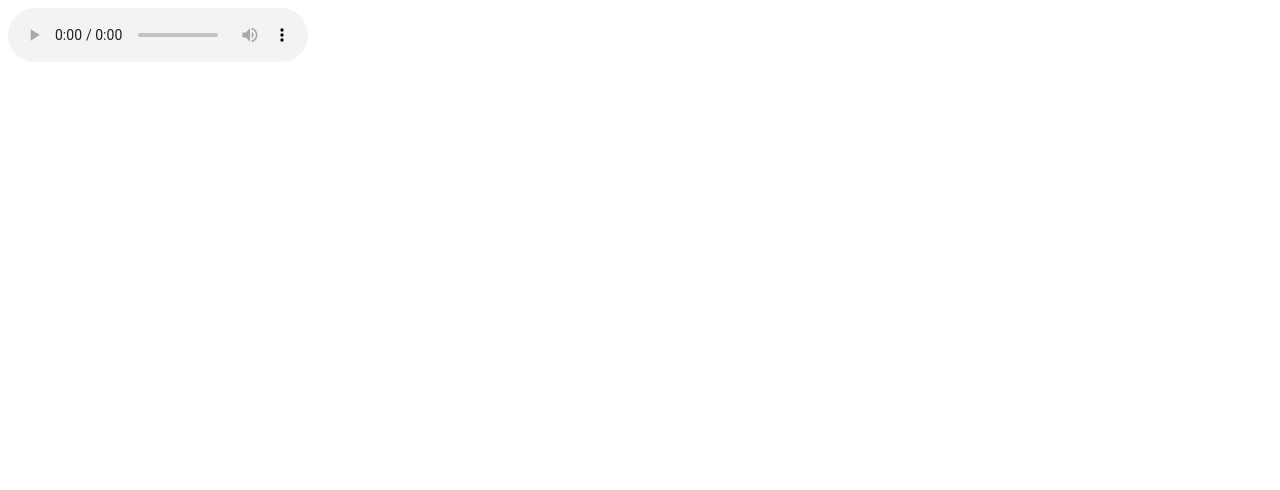
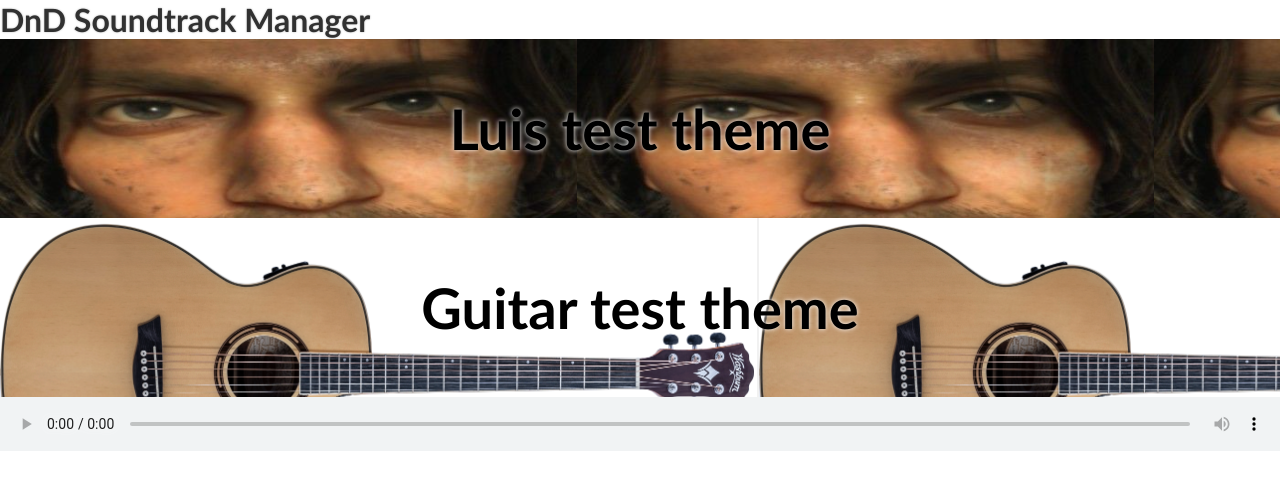
Before and after one commit to Ecsinecs/dndSoundtrackManager, a website: page index.html in a window 1280 px wide. Drawn offline with Linux system fonts and the light colour scheme; files whose address does not match are found by name.

Commit message:
song displayer done, working on song player.

```diff
--- /dev/null
+++ b/app.js
@@ -0,0 +1,36 @@
+class Song {
+    constructor(name, audio, image) {
+        this.name = name;
+        this.audio = audio;
+        this.image = image;
+        this.id = id;
+    }
+}
+
+const songs = [];
+
+//Obtener canciones
+const getSongs = async ()=>{
+    const response = await fetch("./songs.json")
+    const data = await response.json();
+    data.forEach(element => {
+        songs.push(new Song(element.name, element.audio, element.image, id = "" + (songs.length + 1)));
+    })
+    console.log(songs);
+    showDOM()
+}
+
+function showDOM() {
+    for (const song of songs)  {
+        let div= document.createElement("div")
+        div.classname = "songCard"
+        div.innerHTML =
+        `
+        <p class="songName" style="background-image: url('${song.image}')">${song.name}</p>
+            <source src="${song.audio}">
+        `
+        container.appendChild(div)
+    }
+}
+
+getSongs()
--- a/index.html
+++ b/index.html
@@ -1,13 +1,23 @@
 <!DOCTYPE html>
 <html lang="es">
-<head>
-    <meta charset="UTF-8">
-    <meta name="viewport" content="width=device-width, initial-scale=1.0">
+  <head>
+    <link rel="stylesheet" href="./css/style.css" />
+    <meta charset="UTF-8" />
+    <meta name="viewport" content="width=device-width, initial-scale=1.0" />
     <title>DnD Soundtrack Manager</title>
-</head>
-<body>
-    <audio controls>
-        <source src="./assets/audio/Re4R Luis temaiken.mp3">
-    </audio>
-</body>
+  </head>
+  <body>
+    <header>
+      <h1 class="title">DnD Soundtrack Manager</h1>
+    </header>
+    <main>
+        <div id="container"></div>
+    </main>
+    <footer>
+        <audio controls loop class="audioControls" id="audioController">
+          </audio>
+    </footer>
+    <!-- script load -->
+    <script src="app.js"></script>
+  </body>
 </html>
--- /dev/null
+++ b/scss/_audioControls.scss
@@ -0,0 +1,8 @@
+.audioControls {
+    width: 100vw;
+}
+
+audio::-webkit-media-controls-enclosure{
+    border-radius: 0;
+    background-image: url('./assets/images/Luis test theme.png');
+}
--- /dev/null
+++ b/scss/_songs.scss
@@ -0,0 +1,8 @@
+.songName {
+    padding: 7vh;
+    color: rgb(0, 0, 0);
+    text-shadow: 0px 0px 5px rgb(255, 255, 255);
+    text-align: center;
+    font-size: 7vh;
+    font-weight: bolder;
+}
--- /dev/null
+++ b/scss/style.scss
@@ -0,0 +1,13 @@
+@import "_audioControls.scss";
+@import "_songs.scss";
+
+* {
+    margin: 0;
+    padding: 0;
+    box-sizing: border-box;
+    text-decoration: none;
+    font-family:'Gill Sans', 'Gill Sans MT', Calibri, 'Trebuchet MS', sans-serif;
+    color: rgb(49, 49, 49);
+    text-shadow: 0px 0px 2px rgba(0, 0, 0, 0.308);
+    list-style-type: none;
+  }
--- /dev/null
+++ b/songs.json
@@ -0,0 +1,12 @@
+[
+    {
+        "name": "Luis test theme",
+        "audio": "./assets/audio/Re4R Luis temaiken.mp3",
+        "image": "./assets/images/Luis test theme.png"
+    },
+    {
+        "name": "Guitar test theme",
+        "audio": "./assets/audio/guitar test theme.mp3",
+        "image": "./assets/images/guitar test theme.png"
+    }
+]
```
Also changed, not shown: package.json (added, +15 -0 lines), assets/images/Luis test theme.png (added), assets/images/guitar test theme.png (added), css/style.css (added), 4 other files.
